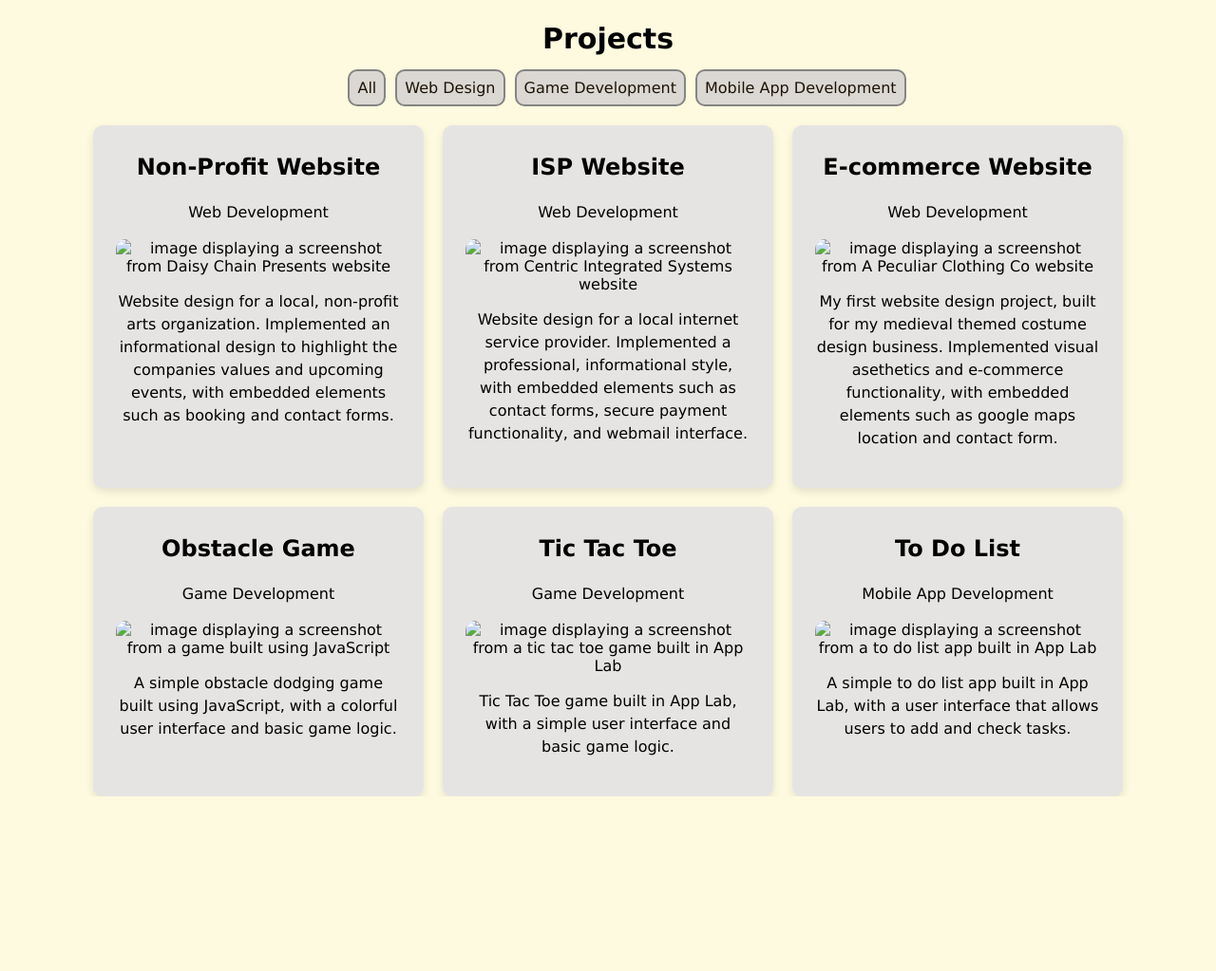
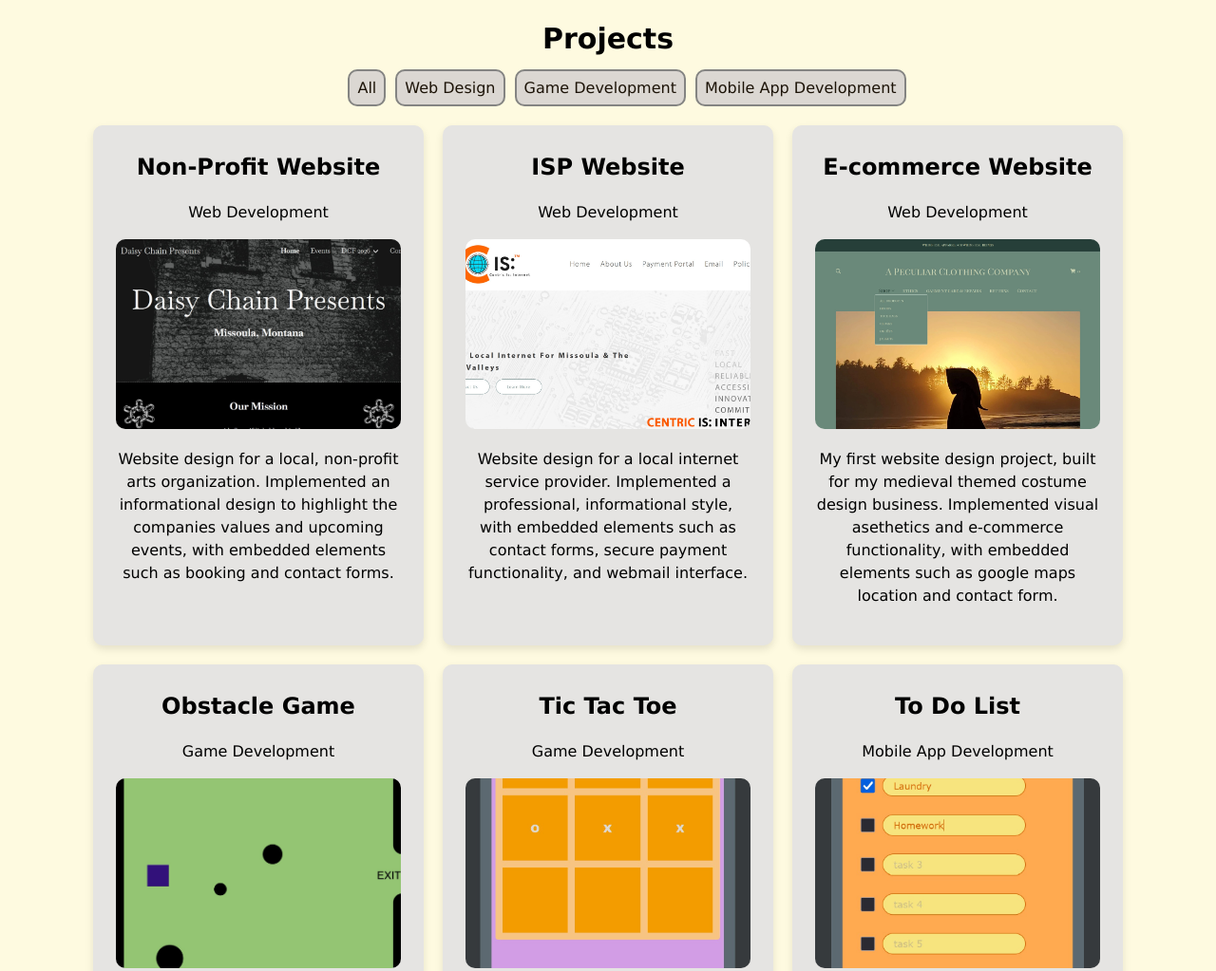
Before and after one commit to sierrajmerrick/merrick-csci181-p2, a plain HTML site: page index.html in a window 1280 px wide. Shown: the top 1023 px of the page at 95% size. Before the commit the page ends 839 px from the top, so only its background shows below. Drawn offline with Linux system fonts and the light colour scheme.

Commit message:
photos fix

```diff
--- a/index.html
+++ b/index.html
@@ -30,7 +30,7 @@
                 <article>
                     <a class= "project-card" href="https://www.daisychainarts.org/" data-category="web-design">
                     <p class="card-category">Web Development</p>
-                    <img src="../merrick-csci181-practice/images/dcp.jpg" alt="image displaying a screenshot from Daisy Chain Presents website" class="card-img">
+                    <img src="./images/dcp.jpg" alt="image displaying a screenshot from Daisy Chain Presents website" class="card-img">
                     <p class="card-description">
                     Website design for a local, non-profit arts organization.
                     Implemented an informational design to highlight the companies values and upcoming events,
@@ -44,7 +44,7 @@
                 <article>
                     <a class= "project-card" href="https://centric.net/" data-category="web-design">
                     <p class="card-category">Web Development</p>
-                    <img src="../merrick-csci181-practice/images/cis.jpg" alt="image displaying a screenshot from Centric Integrated Systems website" class="card-img">
+                    <img src="./images/cis.jpg" alt="image displaying a screenshot from Centric Integrated Systems website" class="card-img">
                     <p class="card-description">
                     Website design for a local internet service provider.
                     Implemented a professional, informational style, with embedded elements such as contact forms,
@@ -58,7 +58,7 @@
                 <article>
                     <a class= "project-card" href="https://www.apeculiarclothingco.com/" data-category="web-design">
                     <p class="card-category">Web Development</p>
-                    <img src="../merrick-csci181-practice/images/apcc.jpg" alt="image displaying a screenshot from A Peculiar Clothing Co website" class="card-img">
+                    <img src="./images/apcc.jpg" alt="image displaying a screenshot from A Peculiar Clothing Co website" class="card-img">
                     <p class="card-description">
                     My first website design project, built for my medieval themed costume design business.
                     Implemented visual asethetics and e-commerce functionality,
@@ -72,7 +72,7 @@
                 <article>
                     <a class= "project-card" href="https://sierrajmerrick.github.io/MART120Spring2026/homework11/" data-category="game-development">
                     <p class="card-category">Game Development</p>
-                    <img src="../merrick-csci181-practice/images/shapesgame.jpg" alt="image displaying a screenshot from a game built using JavaScript" class="card-img">
+                    <img src="./images/shapesgame.jpg" alt="image displaying a screenshot from a game built using JavaScript" class="card-img">
                     <p class="card-description">
                     A simple obstacle dodging game built using JavaScript, with a colorful user interface and basic game logic.
                     </p>
@@ -84,7 +84,7 @@
                 <article>
                     <a class= "project-card" href="https://studio.code.org/projects/applab/7f0a07d6-a91b-417f-b22d-573e67ff62a1" data-category="game-development">
                     <p class="card-category">Game Development</p>
-                    <img src="../merrick-csci181-practice/images/tictactoe.jpg" alt="image displaying a screenshot from a tic tac toe game built in App Lab" class="card-img">
+                    <img src="./images/tictactoe.jpg" alt="image displaying a screenshot from a tic tac toe game built in App Lab" class="card-img">
                     <p class="card-description">
                     Tic Tac Toe game built in App Lab, with a simple user interface and basic game logic.
                     </p>
@@ -97,7 +97,7 @@
                 <article>
                     <a class= "project-card" href="https://studio.code.org/projects/applab/52884d04-6d23-4cc9-8a1a-b81e7d9cc1f0" data-category="mobile-app-development">
                     <p class="card-category">Mobile App Development</p>
-                    <img src="../merrick-csci181-practice/images/todo.jpg" alt="image displaying a screenshot from a to do list app built in App Lab" class="card-img">
+                    <img src="./images/todo.jpg" alt="image displaying a screenshot from a to do list app built in App Lab" class="card-img">
                     <p class="card-description">
                     A simple to do list app built in App Lab, with a user interface that allows users to add and check tasks.
                     </p>
```
Also changed, not shown: images/apcc.jpg (added), images/cis.jpg (added), images/dcp.jpg (added), images/shapesgame.jpg (added), images/tictactoe.jpg (added), images/todo.jpg (added).
